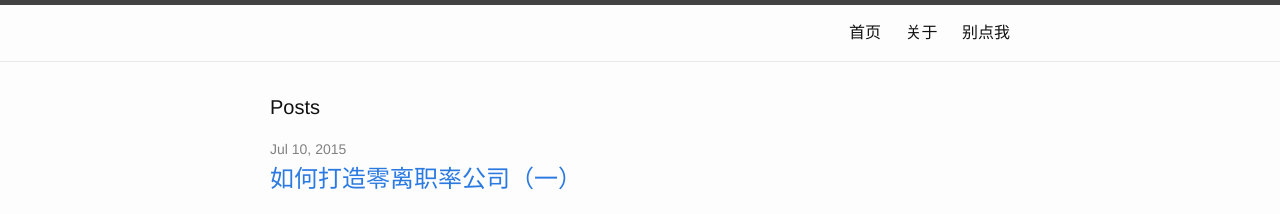
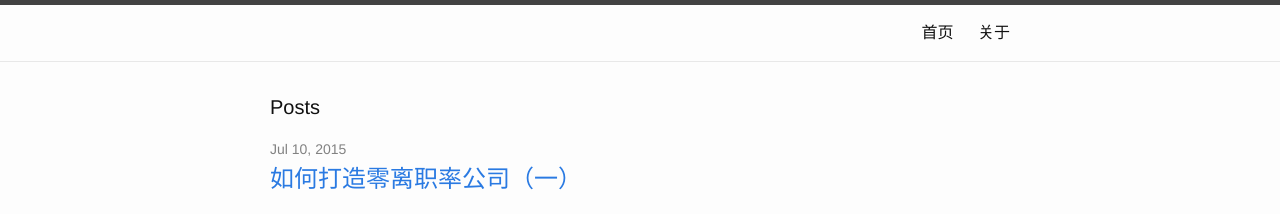
Before and after one commit to iamlipan/iamlipan.github.io, a Jekyll site: the page built from index.html, in a window 1280 px wide. Shown: the top 214 px of the page. Built offline with Jekyll 4.4.1, drawn with Linux system fonts in a browser that asks for light colours; the list of posts is cut into pages by our own code; comment, search, counter and statistics services are not loaded.

Commit message:
hide links

```diff
--- a/_includes/header.html
+++ b/_includes/header.html
@@ -24,7 +24,7 @@
 	-->
           <a class="page-link" href="/">首页</a>
           <a class="page-link" href="/about">关于</a>
-          <a class="page-link" href="/links">别点我</a>
+<!--          <a class="page-link" href="/links">别点我</a> -->
       </div>
     </nav>
 
```
